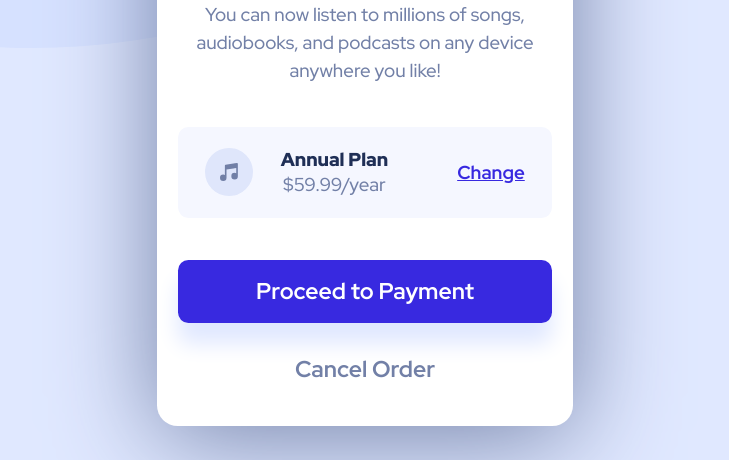
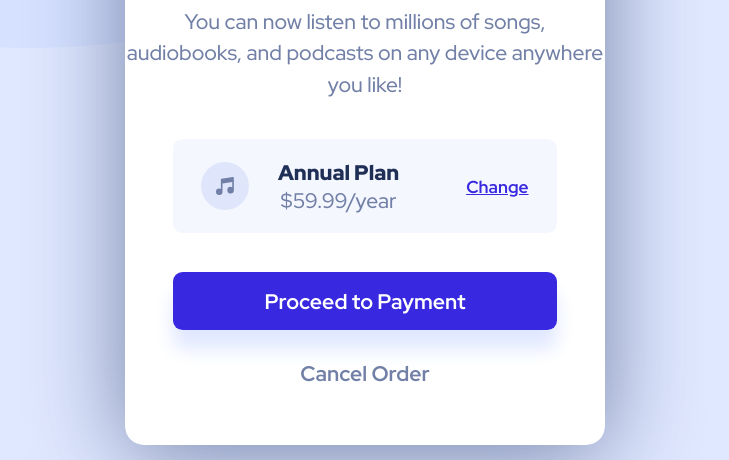
Before and after one commit to MichaelEdoigiawerie/OrderSummary, a plain HTML site: page index.html in a window 1280 px wide. Shown: the part 340-800 px from the top of the page, without its empty margins (275-1004 px from the left). Drawn offline with Linux system fonts and the light colour scheme.

Commit message:
Improved Styling

```diff
--- a/style.css
+++ b/style.css
@@ -138,13 +138,33 @@ img[alt="Hero"] {
 
 @media only screen and (min-width: 768px) {
     html {
-        font-size: 130%;
+        font-size: 120%;
     }
 
     body {
         background: url("images/pattern-background-desktop.svg"), var(--pblue);
         background-repeat: no-repeat;
         background-size: contain;
+    }
+
+    h2, p {
+        font-size: 1.1rem;
+    }
+
+    .order-summary {
+        width: 25rem;
+    }
+
+    .summary {
+        padding-top: 1rem;
+    }
+
+    .plan {
+        width: 72%;
+    }
+
+    #pay {
+        width: 80%;
     }
 
     /*Desktop Animations*/
```
